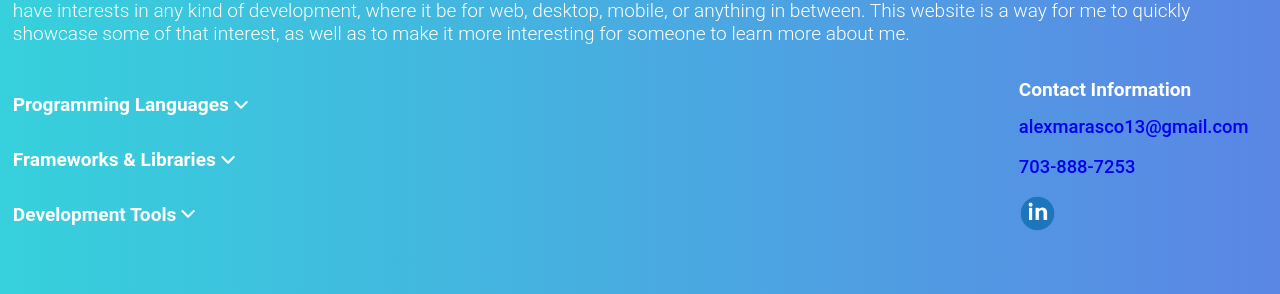
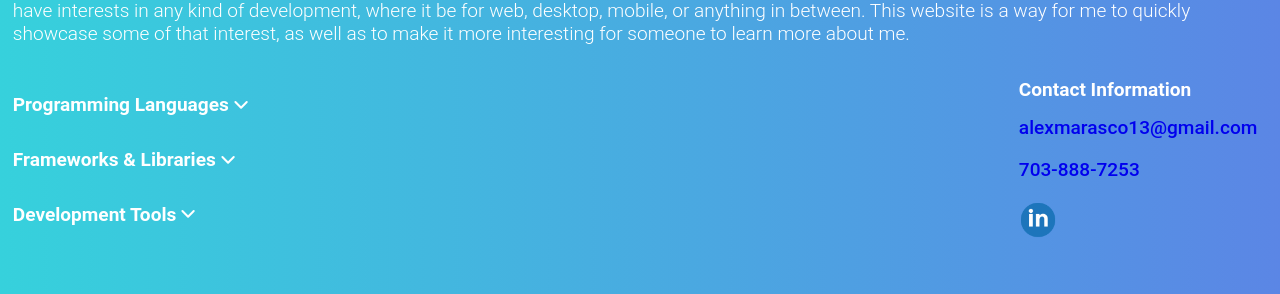
Before and after one commit to Marascax/alex-marasco-personal-site, a React (Create React App) app: page / in a window 1280 px wide. Shown: the part 1009-1303 px from the top of the page. Built offline with nearby package versions, Linux system fonts and the light colour scheme.

Commit message:
scaled up contact info paragraph clamp min font

```diff
--- a/src/containers/pages/aboutMe/aboutMe.scss
+++ b/src/containers/pages/aboutMe/aboutMe.scss
@@ -172,7 +172,7 @@
     }
 
     p {
-        font-size: sass_clamp(360, 0.7, 2000, 1.5);
+        font-size: sass_clamp(360, 0.8, 2000, 1.5);
 
         margin-top: 0;
     }
```
